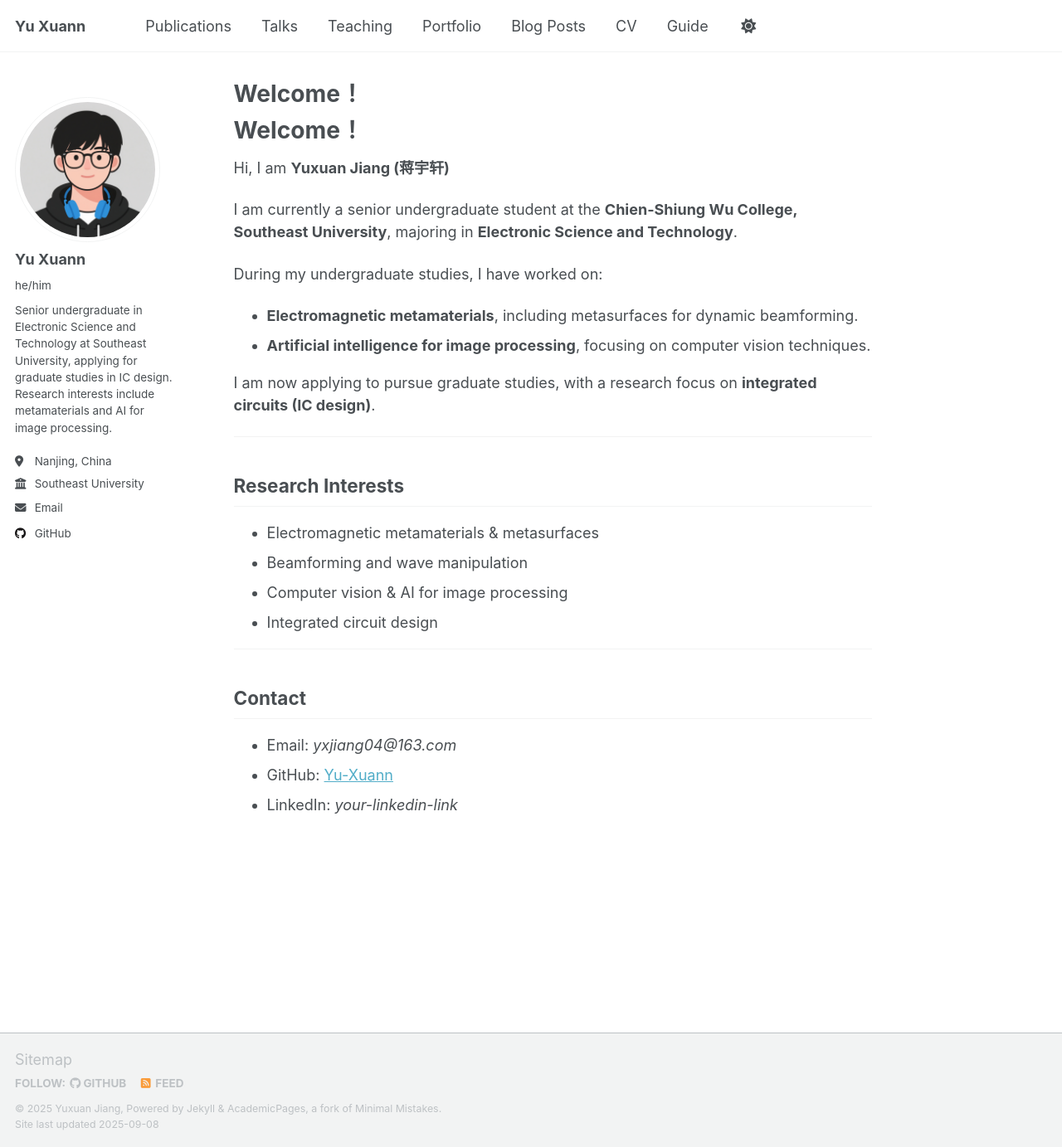
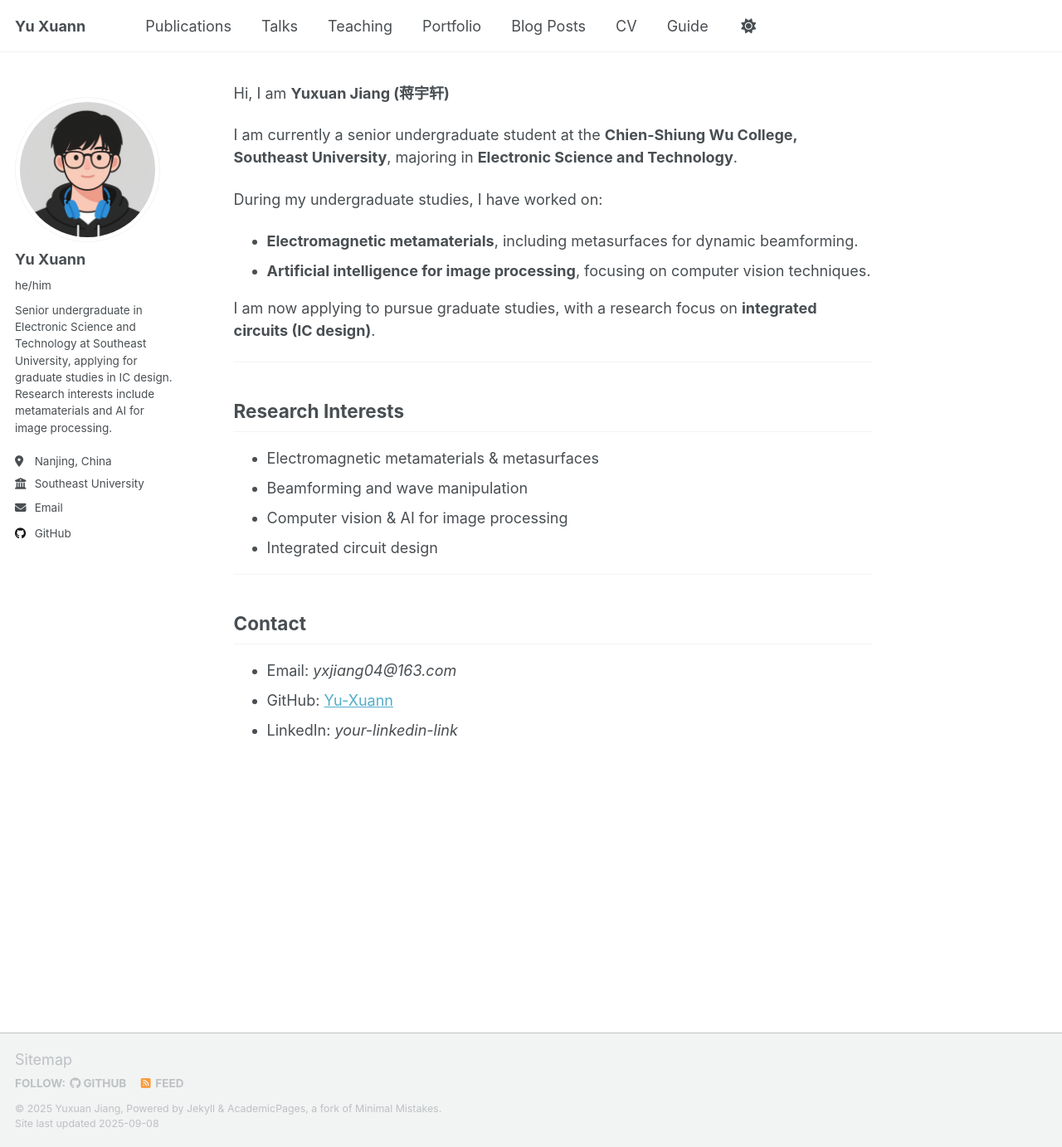
Before and after one commit to Yu-Xuann/Yu-Xuann.github.io, a Jekyll site: the page built from _pages/about.md, in a window 1280 px wide and 1383 px high. Shown: the whole window at 83% size. Built offline with Jekyll 4.4.1, drawn with Linux system fonts in a browser that asks for light colours; a script that is not in the unit is left out; our own code applies the rules of GitHub Pages for plain Markdown files.

Commit message:
Update about.md

```diff
--- a/_pages/about.md
+++ b/_pages/about.md
@@ -1,4 +1,5 @@
 ---
+
 permalink: /
 author_profile: true
 redirect_from:
@@ -6,7 +7,6 @@ redirect_from:
   - /about.html
 
 ---
-# Welcome！
 
 Hi, I am **Yuxuan Jiang (蒋宇轩)**
 
```
